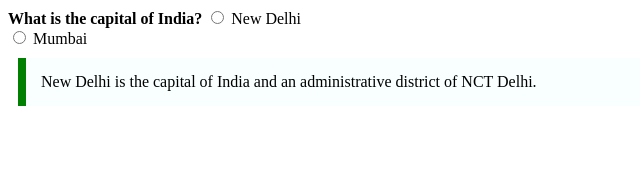
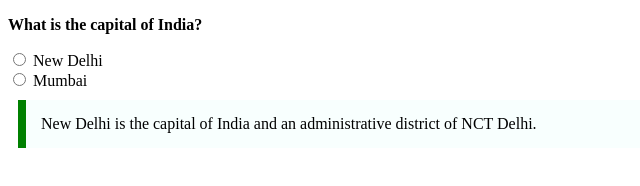
Before and after one commit to acciojob/trivia-Abhishek25052000, a website: page main.html in a window 1280 px wide. Shown: the whole page, without its empty margins (0-640 px from the left). Drawn offline with Linux system fonts and the light colour scheme.

Commit message:
created a submission

```diff
--- a/main.html
+++ b/main.html
@@ -16,7 +16,7 @@
 		</style>
 	</head>
 	<body>
-		<b>What is the capital of India?</b>
+		<p><b>What is the capital of India?</b></p>
 		<input type="radio"> New Delhi <br>
 		<input type="radio"> Mumbai <br>
 		<blockquote>
```
